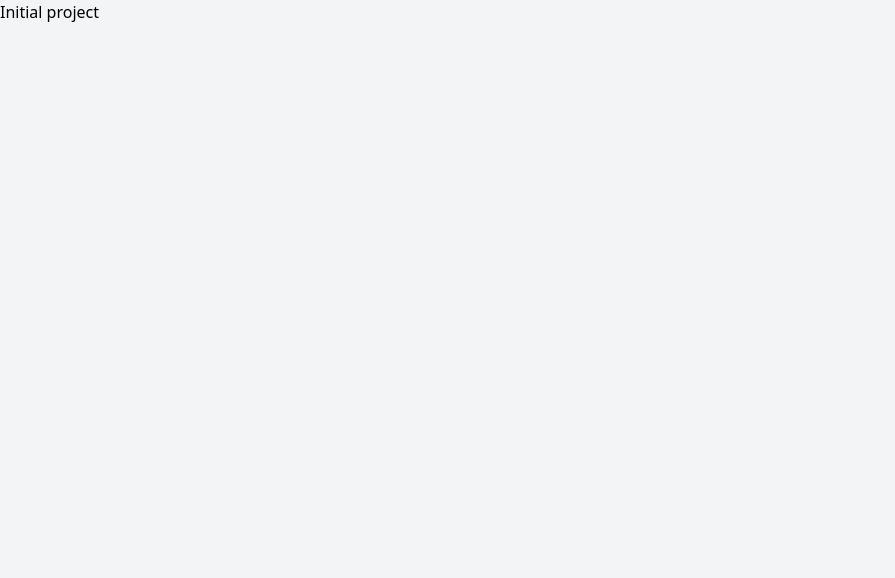
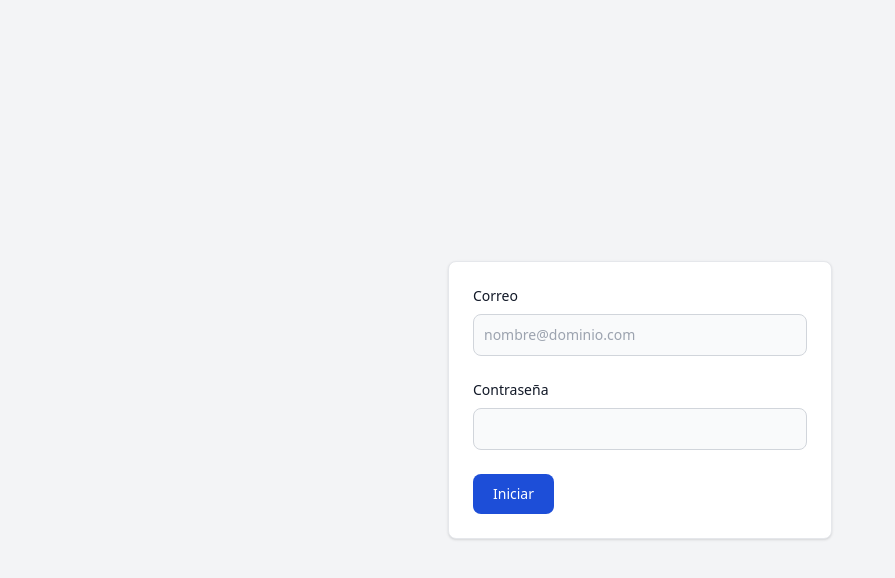
Before and after one commit to Rexpeto/Task-management, a React (Vite) app in the folder frontend/: page / in a window 1280 px wide. Shown: the top 578 px of the page, without its empty margins (0-895 px from the left). Built offline with nearby package versions, Linux system fonts and the light colour scheme.

Commit message:
Use react-router-dom

```diff
--- a/frontend/src/App.jsx
+++ b/frontend/src/App.jsx
@@ -1,8 +1,17 @@
+import { BrowserRouter, Routes, Route } from "react-router-dom";
+import AuthLayout from "./layouts/AuthLayout";
+import Login from "./pages/Login";
+
 const App = () => {
     return (
-        <div>
-            <h1>Initial project</h1>
-        </div>
+        <BrowserRouter>
+            <Routes>
+                <Route path="/" element={<AuthLayout />}>
+                    <Route index element={<Login />} />
+                </Route>
+                <Route path="/admin"></Route>
+            </Routes>
+        </BrowserRouter>
     );
 };
 
```
